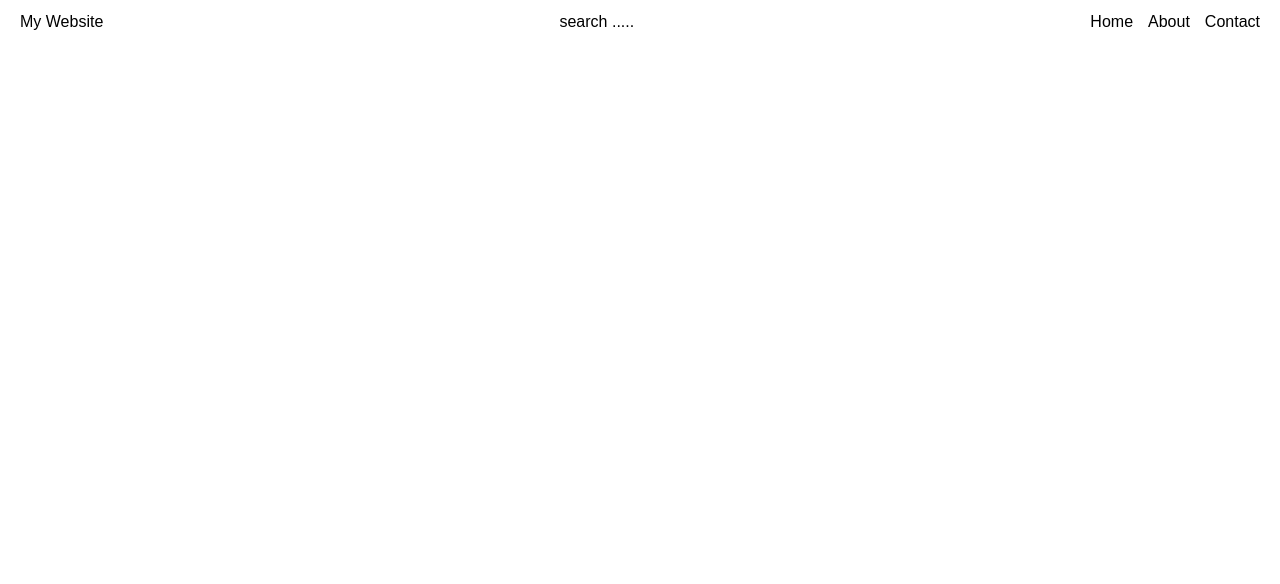
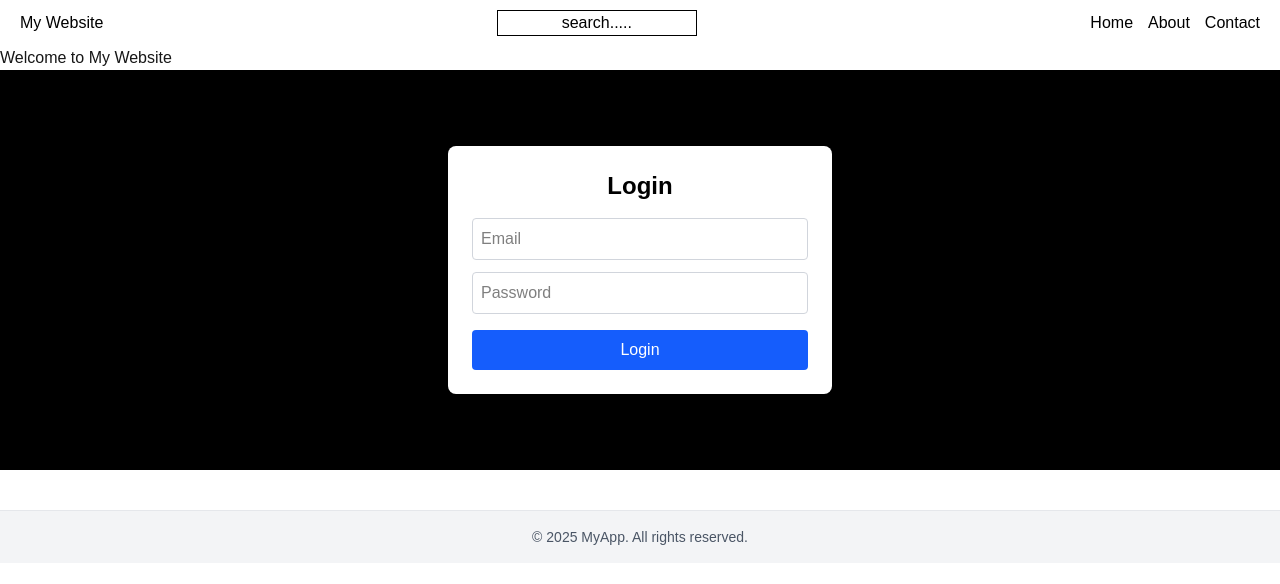
Before and after one commit to paiameya/nextjs-ts, a Next.js app: page /mypage in a window 1280 px wide. Shown: the top 584 px of the page. Built offline with nearby package versions, Linux system fonts and the light colour scheme.

Commit message:
first commit

```diff
--- a/app/myapp/app.tsx
+++ /dev/null
@@ -1,3 +0,0 @@
-export default function app(){
-    return <div>My Page </div>
-}
--- /dev/null
+++ b/app/mypage/Home.tsx
@@ -0,0 +1,14 @@
+export default function Home() {
+  return (
+    <div className="container">
+      <h1>Welcome to My Website</h1>
+    </div>
+  );
+}
+const styles = {
+    container: {
+    display: 'flex',
+    justifycontent: 'center',
+    color: 'white',
+  },
+}
--- /dev/null
+++ b/app/mypage/Login.tsx
@@ -0,0 +1,134 @@
+// "use client";
+
+// import { FormEvent, useState } from "react";
+
+// export default function Login() {
+//   const [email, setEmail] = useState("");
+//   const [password, setPassword] = useState("");
+
+//   const handleLogin = (e: FormEvent<HTMLFormElement>) => {
+//     e.preventDefault();
+//     alert(`Email: ${email}\nPassword: ${password}`);
+//   };
+
+//   return (
+//     <>
+//       <div className="container">
+//         <form onSubmit={handleLogin} className="form">
+//           <h2>Login</h2>
+//           <input
+//             type="email"
+//             placeholder="Email"
+//             value={email}
+//             onChange={(e) => setEmail(e.target.value)}
+//             required
+//           />
+//           <input
+//             type="password"
+//             placeholder="Password"
+//             value={password}
+//             onChange={(e) => setPassword(e.target.value)}
+//             required
+//           />
+//           <button type="submit">Login</button>
+//         </form>
+//       </div>
+
+//        <style>{`
+//         .container {
+//           min-height: 25vh;
+//           display: flex;
+//           justify-content: center;
+//           align-items: center;
+//           margin-left: 70px;
+//         }
+//         .form {
+//           background: white;
+//           padding: 40px;
+//           border-radius: 8px;
+//           box-shadow: 0 0 15px rgba(0,0,0,0.1);
+//           width: 100%;
+//           max-width: 400px;
+//           text-align: center;
+//         }
+//         .form h2 {
+//           margin-bottom: 20px;
+//           color: black;
+//         }
+//         .form input {
+//           width: 100%;
+//           padding: 10px;
+//           margin-bottom: 15px;
+//           border: 1px solid #ccc;
+//           border-radius: 4px;
+//           font-size: 16px;
+//           color: black;
+//         }
+//         .form button {
+//           width: 100%;
+//           padding: 10px;
+//           background-color: #0070f3;
+//           border: none;
+//           border-radius: 4px;
+//           color: white;
+//           font-size: 16px;
+//           cursor: pointer;
+//         }
+//         .form button:hover {
+//           background-color: #005bb5;
+//         }
+//       `}</style>
+
+//       </>
+//   );
+// }
+
+"use client";
+
+import { FormEvent, useState } from "react";
+
+export default function Login() {
+  const [email, setEmail] = useState("");
+  const [password, setPassword] = useState("");
+
+  const handleLogin = (e: FormEvent<HTMLFormElement>) => {
+    e.preventDefault();
+    alert(`Email: ${email}\nPassword: ${password}`);
+  };
+
+  return (
+    <div className="h-[400px] flex items-center justify-center bg-black px-4">
+      <form
+        onSubmit={handleLogin}
+        className="bg-white p-6 rounded-lg shadow-md w-full max-w-sm"
+      >
+        <h2 className="text-2xl font-semibold text-center mb-4 text-black">
+          Login
+        </h2>
+        <input
+          type="email"
+          placeholder="Email"
+          value={email}
+          onChange={(e) => setEmail(e.target.value)}
+          required
+          className="w-full mb-3 p-2 border border-gray-300 rounded text-black"
+        />
+
+        <input
+          type="password"
+          placeholder="Password"
+          value={password}
+          onChange={(e) => setPassword(e.target.value)}
+          required
+          className="w-full mb-4 p-2 border border-gray-300 rounded text-black"
+        />
+        <button
+          type="submit"
+          className="w-full bg-blue-600 hover:bg-blue-700 text-white py-2 px-4 rounded"
+        >
+          Login
+        </button>
+      </form>
+    </div>
+  );
+}
--- /dev/null
+++ b/app/mypage/footer.tsx
@@ -0,0 +1,11 @@
+const footer = () => {
+  return (
+    <footer className="bg-gray-100 text-center py-4 mt-10 border-t border-gray-200">
+      <p className="text-sm text-gray-600">
+        &copy; {new Date().getFullYear()} MyApp. All rights reserved.
+      </p>
+    </footer>
+  );
+};
+
+export default footer;
--- a/app/mypage/page.tsx
+++ b/app/mypage/page.tsx
@@ -1,19 +1,21 @@
-// export default function page(){
-//     return <div>My Page </div>
-// }
-
+import Footer from "./footer"
+import Home from "./Home"
+import Login from "./Login";
 export default function HeaderPage() {
   return (
     <div>
       <header style={styles.header}>
         <h1 style={styles.logo}>My Website</h1>
-        <button>search .....</button>
+        <button style={styles.search}>search.....</button>
         <nav style={styles.nav}>
           <a href="/" style={styles.link}>Home</a>
           <a href="/about" style={styles.link}>About</a>
           <a href="/contact" style={styles.link}>Contact</a>
         </nav>
       </header>
+      <Home />
+      <Login />
+      <Footer />
     </div>
   );
 }
@@ -35,6 +37,11 @@ const styles = {
     gap: '15px',
   },
 
+  search: {
+    border:'1px solid black',
+    width:'200px',
+  },
+
   link: {
     color: 'black',
     textDecoration: 'none',
```
